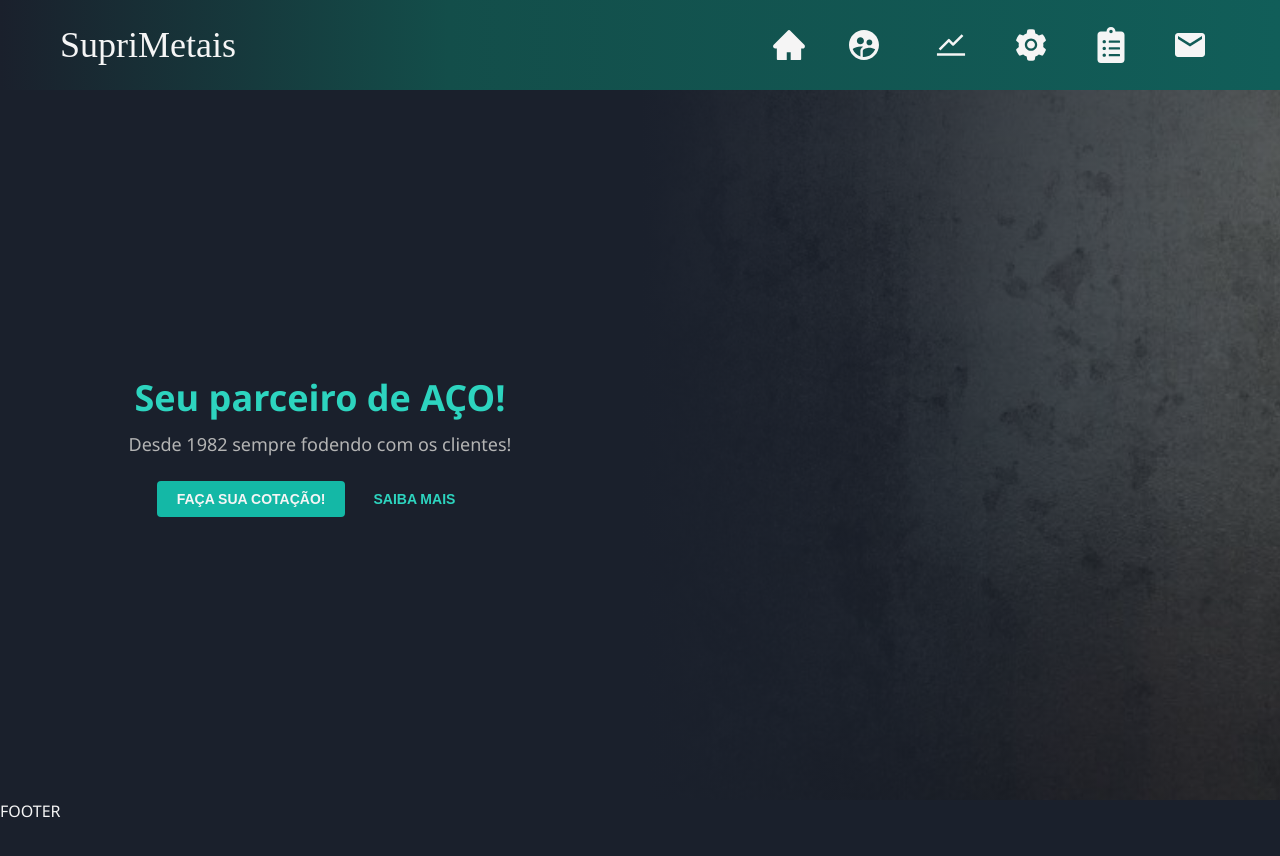
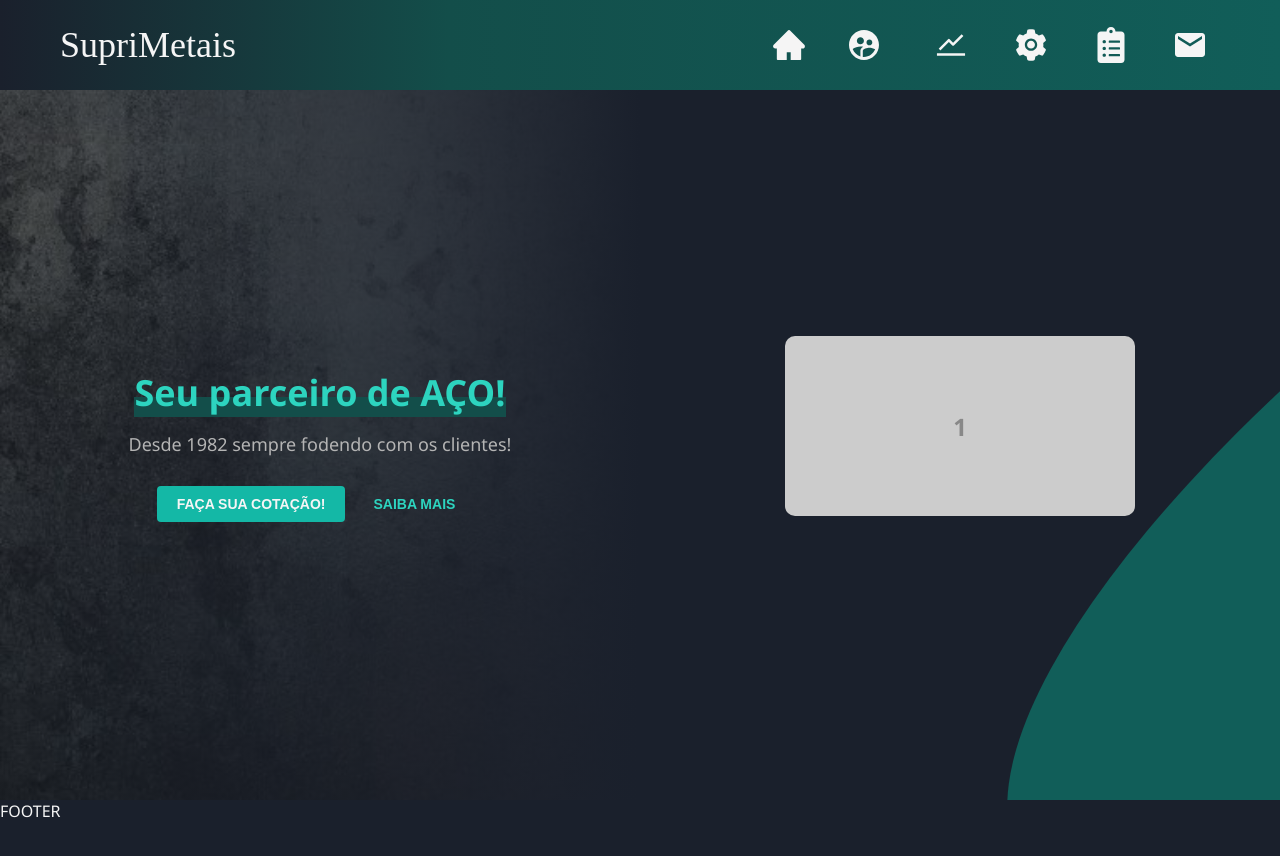
Before and after one commit to brunozampieri1985/suprimetais-web, a Next.js app: page / in a window 1280 px wide. Shown: the top 856 px of the page. Built offline with nearby package versions, Linux system fonts and the light colour scheme; a web font is replaced by a local one.

Commit message:
feat: img slider

```diff
--- /dev/null
+++ b/src/components/ImageSlider/ImageSlider.module.css
@@ -0,0 +1,30 @@
+.slider {
+    z-index: 1;
+    display: block;
+    margin: 0 auto;
+    position: relative;
+    bottom: 40%;
+}
+
+.container {
+    max-width: 390px;
+    max-height: 180px;
+    display: flex;
+    flex-wrap: wrap;
+    align-items: center;
+    justify-content: center;
+    overflow: hidden;
+}
+
+.image {
+    width: 350px;
+    height: 180px;
+    display: flex;
+    align-items: center;
+    justify-content: center;
+    background-color: #ccc;
+    color: #888;
+    font-size: 24px;
+    font-weight: bold;
+    border-radius: 10px;
+}
--- /dev/null
+++ b/src/components/ImageSlider/ImageSlider.tsx
@@ -0,0 +1,17 @@
+import styles from './ImageSlider.module.css'
+
+const ImageSlider: React.FC = () => {
+    return (
+        <div className={styles.slider}>
+            <div className={styles.container}>
+                <div className={styles.image}>1</div>
+                <div className={styles.image}>2</div>
+                <div className={styles.image}>3</div>
+                <div className={styles.image}>4</div>
+                <div className={styles.image}>5</div>
+            </div>
+        </div>
+    )
+}
+
+export default ImageSlider
--- /dev/null
+++ b/src/components/ImageSlider/index.ts
@@ -0,0 +1 @@
+export { default } from './ImageSlider'
--- a/src/components/Navbar/NavbarDesktop.module.css
+++ b/src/components/Navbar/NavbarDesktop.module.css
@@ -7,6 +7,7 @@
         rgba(19, 78, 74, 1) 35%,
         rgba(17, 94, 89, 1) 100%
      );
+
 }
 
 .content {
--- a/src/components/Welcome/Welcome.module.css
+++ b/src/components/Welcome/Welcome.module.css
@@ -3,6 +3,7 @@
    height: calc(100vh - 90px);
    display: flex;
    flex-direction: column;
+   overflow: hidden;
 }
 
 .part1 {
@@ -11,14 +12,42 @@
    flex-direction: column;
    align-items: center;
    justify-content: center;
-    padding: 20px;
-    gap: 10px;
+   height: calc((100vh - 90px) / 2);
+   background: url('/welcome-bg.jpg');
+   background-size: cover;
 }
 
+.part1Wrapper {
+   display: flex;
+   width: 100%;
+   height: 100%;
+   flex-direction: column;
+   align-items: center;
+   justify-content: center;
+   gap:15px;
+   background: linear-gradient(
+      to left,
+      var(--theme-color-bg) 0%,
+      #1a202c75 100%
+   );
+}
 .part1Title {
    color: var(--theme-400);
    text-align: center;
    font-size: 36px;
+   position: relative;
+   z-index: 33;
+}
+.part1Title::after {
+   content: '';
+   width: 100%;
+   height: 20px;
+   position: absolute;
+   left: 0;
+   bottom: 0;
+   background: var(--theme-900);
+   margin: 0 auto;
+   z-index: -1;
 }
 
 .part1Subtitle {
@@ -33,25 +62,28 @@
 
 .part2 {
    height: calc((100vh - 90px) / 2);
-    background: url('/welcome-bg.jpg');
-    background-size: cover;
-    backdrop-filter: blur(10px);
+   background-color: var(--theme-color-bg);
+   display: flex;
+   flex-direction: column;
+   overflow: hidden;
 }
 
-.part2Wrapper {
-    display: flex;
-    height: 100%;
-    flex-direction: column;
-    align-items: center;
-    justify-content: center;
-    background: linear-gradient(to right, var(--theme-color-bg) 0%, #1a202c75 100%);
+.circle {
+    width: 200vh;
+    height: 200vh;
+    transform: translateX(30vh) translateY(10%) rotate(-35deg);
+
+    background-color: var(--theme-800);
+    border-radius: 50%;
 }
+
 
 @media (min-width: 768px) {
    .welcome {
       flex-direction: row;
    }
-    .part1, .part2 {
+   .part1,
+   .part2 {
       width: 50%;
       height: 100%;
    }
--- a/src/components/Welcome/Welcome.tsx
+++ b/src/components/Welcome/Welcome.tsx
@@ -1,23 +1,27 @@
+import styles from './Welcome.module.css'
 import Button from '@components/Button'
-import styles from './Welcome.module.css'
+import ImageSlider from '@components/ImageSlider'
 
 const Welcome: React.FC = () => {
    return (
       <div className={styles.welcome}>
          <div className={styles.part1}>
-            <h1 className={styles.part1Title}>Seu parceiro de AÇO!</h1>
-            <p className={styles.part1Subtitle}>
-               Desde 1982 sempre fodendo com os clientes!
-            </p>
-            <div className={styles.part1Actions}>
-               <Button size='sm'>Faça sua cotação!</Button>
-               <Button size='sm' variant="ghost">Saiba mais</Button>
+            <div className={styles.part1Wrapper}>
+               <h1 className={styles.part1Title}>Seu parceiro de AÇO!</h1>
+               <p className={styles.part1Subtitle}>
+                  Desde 1982 sempre fodendo com os clientes!
+               </p>
+               <div className={styles.part1Actions}>
+                  <Button size="sm">Faça sua cotação!</Button>
+                  <Button size="sm" variant="ghost">
+                     Saiba mais
+                  </Button>
+               </div>
             </div>
          </div>
          <div className={styles.part2}>
-            <div className={styles.part2Wrapper}>
-
-            </div>
+            <div className={styles.circle} />
+            <ImageSlider/>
          </div>
       </div>
    )
```
Lines whose indentation alone changed are shown as unchanged.
